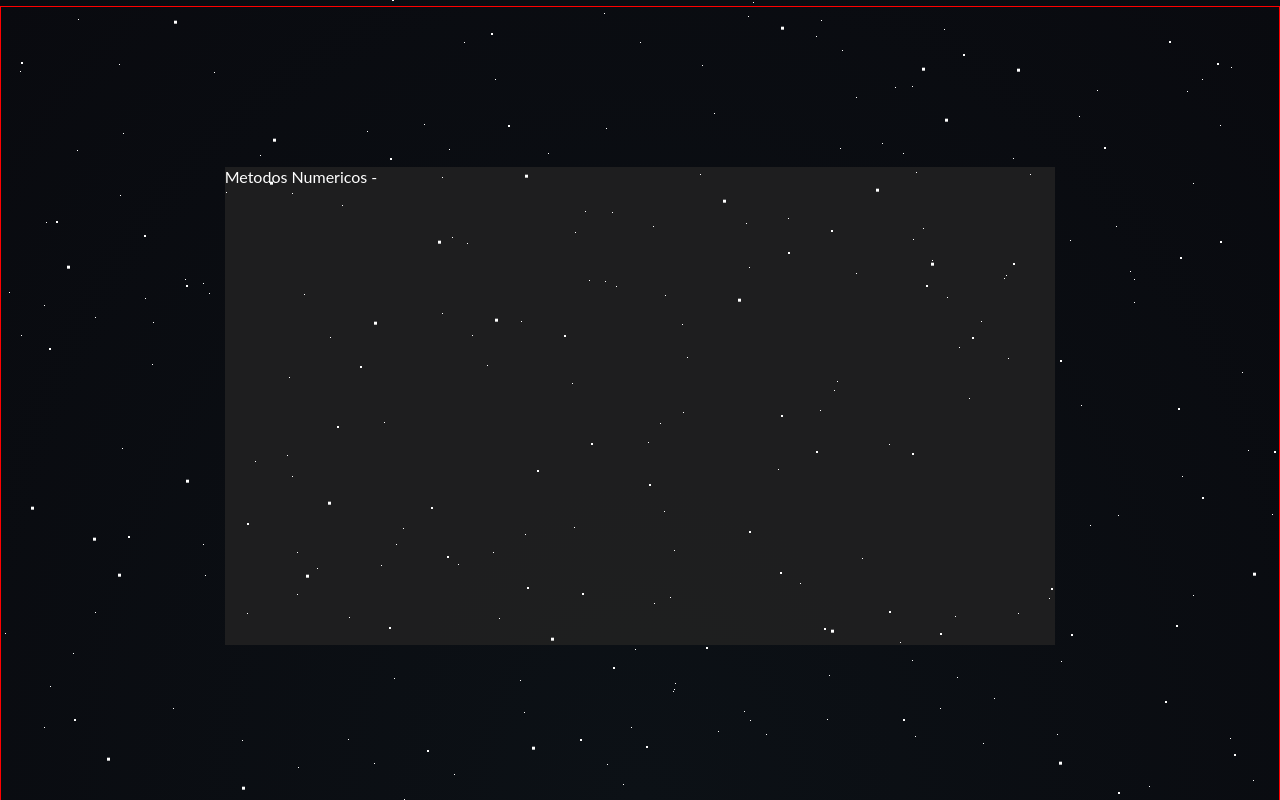
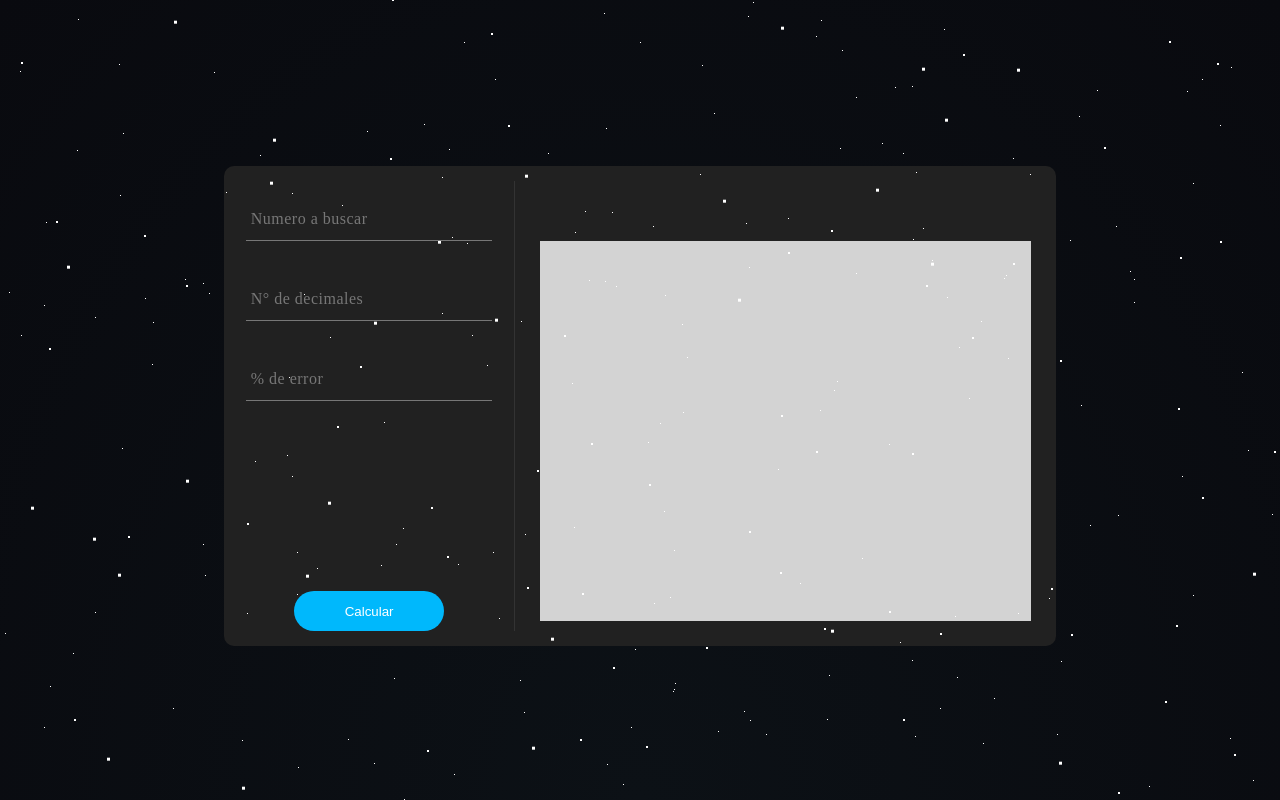
Before and after one commit to CarlosJaimeWD/MetodosNumericos, a PHP site: page / in a window 1280 px wide. Run offline with PHP 8.4, Linux system fonts and the light colour scheme.

Commit message:
Update 2

```diff
--- a/01/Css/Background.css
+++ b/01/Css/Background.css
@@ -149,9 +149,8 @@
     left: 0;
     right: 0;
     margin-top: -80px;
-    font-size: 50px;
+    font-size: 70px;
     text-align: center;
-    letter-spacing: 20px;
     padding-left: 20px;
     background: -webkit-linear-gradient(white, #dbdde0, #38495a);
     -webkit-background-clip: text;
@@ -211,13 +210,13 @@
       opacity: 0;
     }
     30%, 80% {
-      letter-spacing: 40px;
+      letter-spacing: 20px;
       padding-left: 40px;
       transform: translateY(0px);
       opacity: 1;
     }
     92%, 100% {
-      letter-spacing: 35px;
+      letter-spacing: 15px;
       padding-left: 35px;
       transform: translateY(-4px);
       opacity: 0;
--- a/01/Css/Style.css
+++ b/01/Css/Style.css
@@ -8,20 +8,103 @@ body {
     width: 100vw;
     height: 100vh;
     overflow: hidden;
+    font-family: Ubuntu Light;
 }
 
 #globalContainer {
     width: 100%;
     height: 100%;
-    border: 1px solid red;
     display: flex;
     justify-content: center;
     align-items: center;
 }
 
 #mainContainer {
-    width: 0;
-    height: 0;
+    width: 0px;
+    height: 0px;
     overflow: hidden;
-    background: rgba(33, 33, 33, 0.90);
+    padding: 15px 0;
+    background: rgba(33, 33, 33,1);
+    opacity: 0;
+    border-radius: 10px;
 }
+
+#titleBox {
+    width: 100%;
+    height: 35px;
+    line-height: 35px;
+    padding-left: 10px;
+    color: #f1f1f1;
+    border-bottom: 1px solid #f1f1f1;
+}
+
+#formBox {
+    width: 100%;
+    height: 100%;
+    display: flex;
+}
+
+#form {
+    width: 35%;
+    height: 100%;
+    border-right: 1px solid #333;
+    display: flex;
+    flex-wrap: wrap;
+    justify-content: center;
+    align-content: space-between;
+    position: relative;
+}
+
+#inputsBox {
+    width: 100%;
+}
+
+#btnCalculate {
+    width: 150px;
+    height: 40px;
+    border-radius: 25px;
+    color: #fff;
+    background: #00b8fc;
+    border: none;
+    outline: none;
+}
+
+#checkBox {
+    float: left;
+    position: relative;
+    width: 85%;
+    margin: 15px 7.5%;
+    color: #aaa;
+}
+
+#outputBox {
+    width: 65%;
+    height: 100%;
+    padding: 15px 25px;
+}
+
+#output {
+    width: 100%;
+    height: 45px;
+    line-height: 45px;
+    text-align: center;
+}
+
+#iterationsBox {
+    width: 100%;
+    height: calc(100% - 40px);
+    background: rgba(255,255,255,0.8);
+}
+
+:focus{outline: none;}
+
+.col-3{float: left; width: 85%; margin: 20px 7.5%; position: relative;z-index: 0;} /* necessary to give position: relative to parent. */
+input[type="number"]{font-size: 15px/24px ; color: #fff; width: 100%; box-sizing: border-box; letter-spacing: 1px;}
+
+.effect-16 {border: 0; padding: 12px 0; border-bottom: 1px solid #777; background-color: transparent;}
+
+.effect-16 ~ .focus-border{position: absolute; bottom: 0; left: 0; width: 0; height: 2px; background-color: #00b8fc; transition: 0.4s;}
+.effect-16:focus ~ .focus-border,
+.has-content.effect-16 ~ .focus-border{width: 100%; transition: 0.4s;}
+.effect-16 ~ label{position: absolute; left: 5px; width: 100%; top: 9px; color: #777; transition: 0.3s; z-index: -1; letter-spacing: 0.5px;}
+.effect-16:focus ~ label, .has-content.effect-16 ~ label{left: 0;top: -14px; font-size: 15px; color: #00b8fc; transition: 0.3s;}
--- a/01/index.php
+++ b/01/index.php
@@ -39,8 +39,39 @@
 
     <main id="globalContainer">
         <div id="mainContainer">
-            <div id="titleBox">Metodos Numericos - </div>
-            <div id="formBox"></div>
+            <!--<div id="titleBox">Metodos Numericos - Metodo iteratico para calcular √c</div>-->
+            <div id="formBox">
+                <form id="form">
+                    <div id="inputsBox">
+                        <div class="col-3 input-effect">
+                            <input class="effect-16" type="number" id="numberToSearch">
+                            <label>Numero a buscar</label>
+                            <span class="focus-border"></span>
+                        </div>
+                        <div class="col-3 input-effect">
+                            <input class="effect-16" type="number" id="numberRound">
+                            <label>N° de decimales</label>
+                            <span class="focus-border"></span>
+                        </div>
+                        <div class="col-3 input-effect">
+                            <input class="effect-16" type="number" id="percentageError">
+                            <label>% de error</label>
+                            <span class="focus-border"></span>
+                        </div>
+                        <!--<div id="checkBox">
+                            <input type="checkbox" name="" id="showIterations">
+                            <label for="showIterations">Mostrar iteraciones</label>
+                        </div>-->
+                    </div>
+
+                    <input type="button" value="Calcular" id="btnCalculate">
+                </form>
+
+                <div id="outputBox">
+                    <div id="output"></div>
+                    <div id="iterationsBox"></div>
+                </div>
+            </div>
         </div>
     </main>
 
@@ -59,18 +90,36 @@
              setTimeout(function(){
                 $("#mainContainer").animate({
                     width: '65%',
-                    height: '60%'
+                    height: '60%',
+                    opacity: '1'
                 }, 'slow');
              }, 6700);
+
+             $(".col-3 input").val("");
+            $(".input-effect input").focusout(function(){
+                if($(this).val() != ""){
+                    $(this).addClass("has-content");
+                }else{
+                    $(this).removeClass("has-content");
+                }
+            })
         });
 
-        $("#submit").click(function() {
+        $("#btnCalculate").click(function() {
             var numberToSearch = $("#numberToSearch").val();
-            var epsilon = $("#epsilon").val();
-            var numberInitial = $("#numberInitial").val();
+            var percentageError = $("#percentageError").val();
+            var numberRound = $("#numberRound").val();
 
+            console.log("numberToSearch: " + numberToSearch + ", numberRound: " + numberRound + ", percentageError: " + percentageError);
 
-            //console.log("numberToSearch: " + numberToSearch + ", numberInitial: " + numberInitial + ", epsilon: " + epsilon);
+            $.ajax ({
+                url: "Php/Function.php",
+                method: "POST",
+                data: ({numberToSearch:numberToSearch, numberRound:numberRound, percentageError:percentageError}),
+                success: function(result) {
+                    $("#output").html(result);
+                }
+            });
         });
     </script>
 </body>
```
Also changed, not shown: 01/Php/Function.php (+9 -0 lines).
